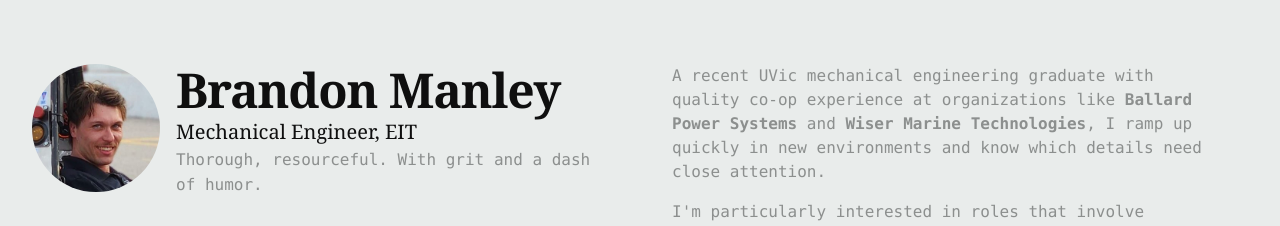
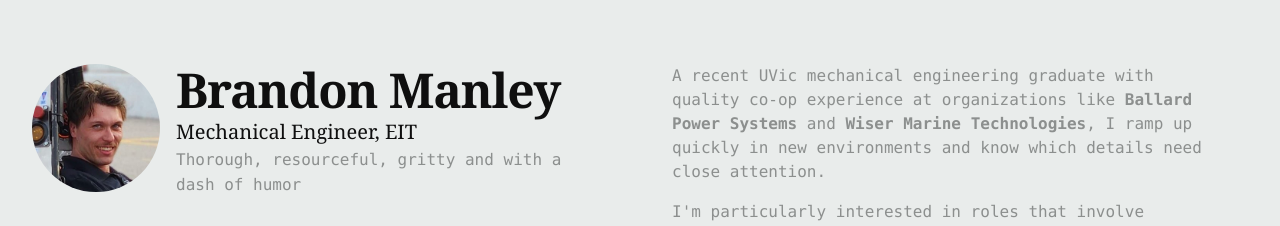
Before and after one commit to bmanley95/mech-eng-portfolio, a React (Vite) app: page / in a window 1280 px wide. Shown: the top 226 px of the page. Built offline with nearby package versions, Linux system fonts and the light colour scheme; no server answers; a web font is replaced by a local one.

Commit message:
Tagline edited. Grammar
Signed-off-by: Brandon Manley <brandonmanley@Brandons-MacBook-Pro-3.local>

```diff
--- a/src/data/portfolioConfig.ts
+++ b/src/data/portfolioConfig.ts
@@ -11,7 +11,7 @@ export const portfolioConfig = {
   title: 'Mechanical Engineer, EIT',
   location: 'British Columbia, Canada',
   email: 'brm2495@email.com',
-  tagline: 'Thorough, resourceful. With grit and a dash of humor.',
+  tagline: 'Thorough, resourceful, gritty and with a dash of humor',
 
   // Google Calendar booking URL - replace with your own Google Calendar appointment schedule link
   calendarUrl:
```
